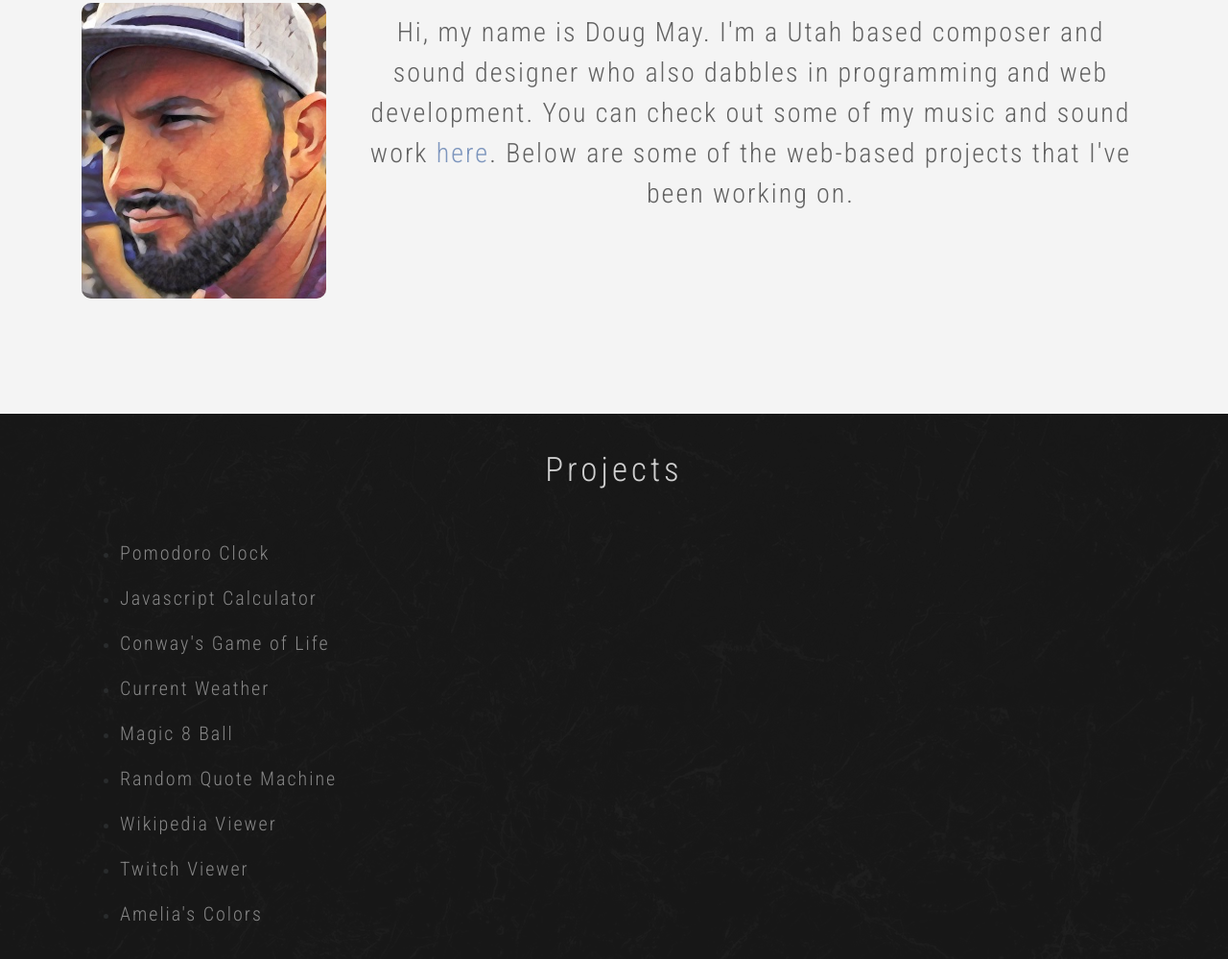
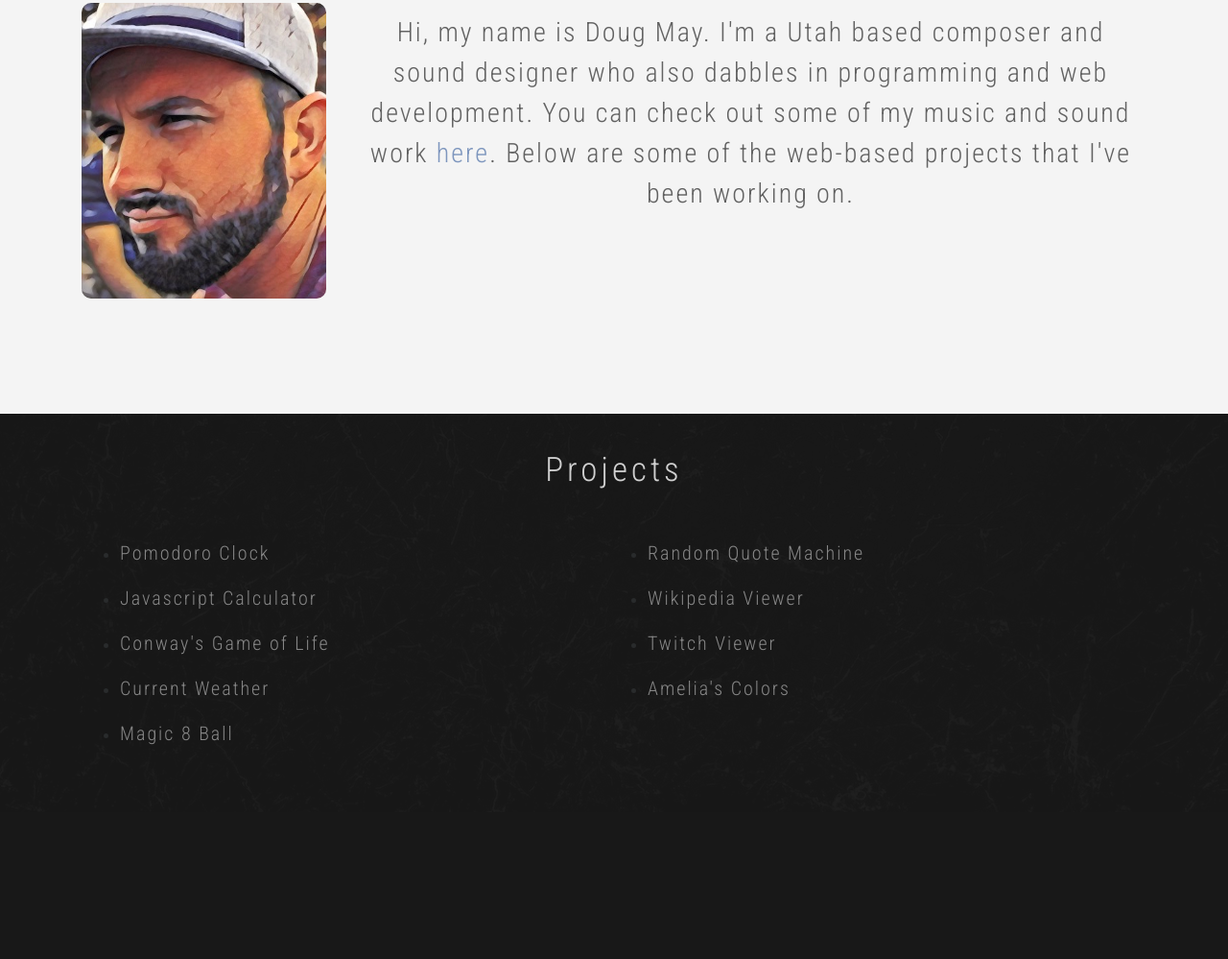
Before and after one commit to Doug-May/Doug-May.github.io, a plain HTML site: page index.html in a window 1280 px wide. Shown: the part 897-1896 px from the top of the page at 96% size. After the commit the page ends 1743 px from the top, so only its background shows below. Drawn offline with nearby package versions, Linux system fonts and the light colour scheme; a script that the page names is missing.

Commit message:
increased font size for home page and split projects into two columns

```diff
--- a/css/index.css
+++ b/css/index.css
@@ -5,7 +5,7 @@ body {
 
 h1{
    font-family: "Lakeshore";
-   font-size: 130px;
+   font-size: 170px;
    color: #4e5b6d;
 }
 
--- a/index.html
+++ b/index.html
@@ -69,15 +69,21 @@
                   <div style="height: 40px;"></div>
                </div>
                <ul>
+                  <div class="row">
+                     <div class="col-md-6">
                         <li><a href="/pages/pomodoro.html"><h3>Pomodoro Clock</h3></a></li>
                         <li><a href="/pages/calculator.html"><h3>Javascript Calculator</h3></a></li>
                         <li><a href="/pages/GOL.html"><h3>Conway's Game of Life</h3></a></li>
                         <li><a href="/pages/weather.html"><h3>Current Weather</h3></a></li>
                         <li><a href="/pages/8Ball.html"><h3>Magic 8 Ball</h3></a></li>
+                     </div>
+                     <div class="col-md-6">
                         <li><a href="/pages/quote.html"><h3>Random Quote Machine</h3></a></li>
                         <li><a href="/pages/wiki.html"><h3>Wikipedia Viewer</h3></a></li>
                         <li><a href="/pages/twitch.html"><h3>Twitch Viewer</h3></a></li>
                         <li><a href="/pages/colors.html"><h3>Amelia's Colors</h3></a></li>
+                     </div>
+                  </div>
                </ul>
          </div>
    </div>
```
Lines whose indentation alone changed are shown as unchanged.
